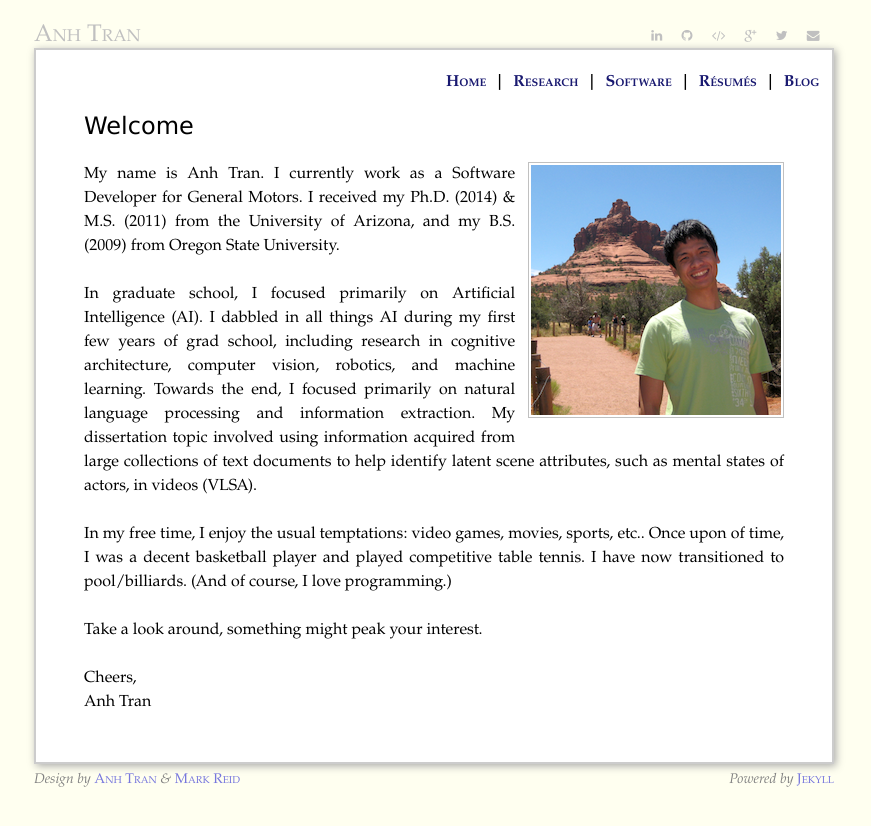
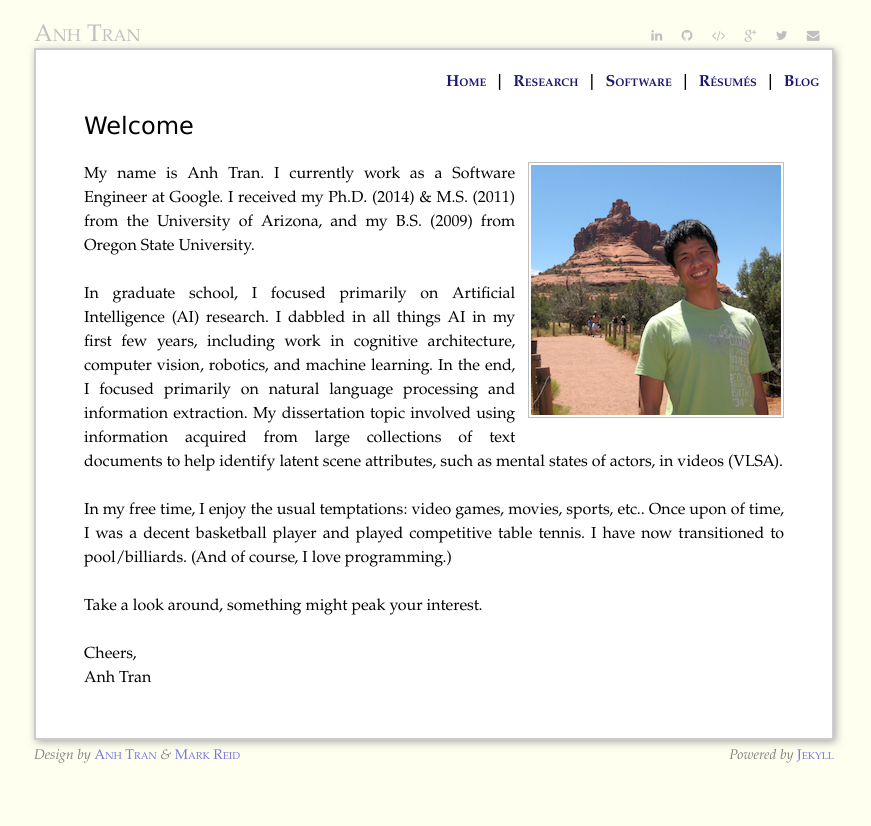
Before and after one commit to trananh/trananh.github.io, a Jekyll site: the page built from index.html, in a window 1280 px wide. Shown: the top 826 px of the page, without its empty margins (206-1077 px from the left). Built offline with Jekyll 4.4.1, drawn with Linux system fonts in a browser that asks for light colours; nearby versions of some CDN libraries.

Commit message:
Update index.html
Updated work info

```diff
--- a/index.html
+++ b/index.html
@@ -12,17 +12,17 @@ title: anh tran
          alt="Photo of Anh at Sedona, AZ" width="40%" style="min-width: 100px; max-width: 250px"/>
 
     <p>My name is <span itemprop="givenName">Anh</span> <span itemprop="familyName">Tran</span>.  I currently work as
-        a <span itemprop="jobTitle">Software Developer</span>
-        for <span itemprop="affiliation">General Motors</span>.
+        a <span itemprop="jobTitle">Software Engineer</span>
+        at <span itemprop="affiliation">Google</span>.
         I received my <span itemprop="honorificSuffix">Ph.D.</span>
         (2014) &amp; M.S. (2011) from the
         <span itemprop="alumniOf">University of Arizona</span>, and my B.S. (2009) from
         <span itemprop="alumniOf">Oregon State University</span>.
     </p>
 
-    <p>In graduate school, I focused primarily on Artificial Intelligence (AI).  I dabbled in all things AI
-        during my first few years of grad school, including research in cognitive
-        architecture, computer vision, robotics, and machine learning.  Towards the end, I focused
+    <p>In graduate school, I focused primarily on Artificial Intelligence (AI) research.
+        I dabbled in all things AI in my first few years, including work in cognitive
+        architecture, computer vision, robotics, and machine learning.  In the end, I focused
         primarily on natural language processing and information extraction.  My dissertation topic
         involved using information acquired from large collections of text documents to help
         identify latent scene attributes, such as mental states of actors, in videos (VLSA).
```
